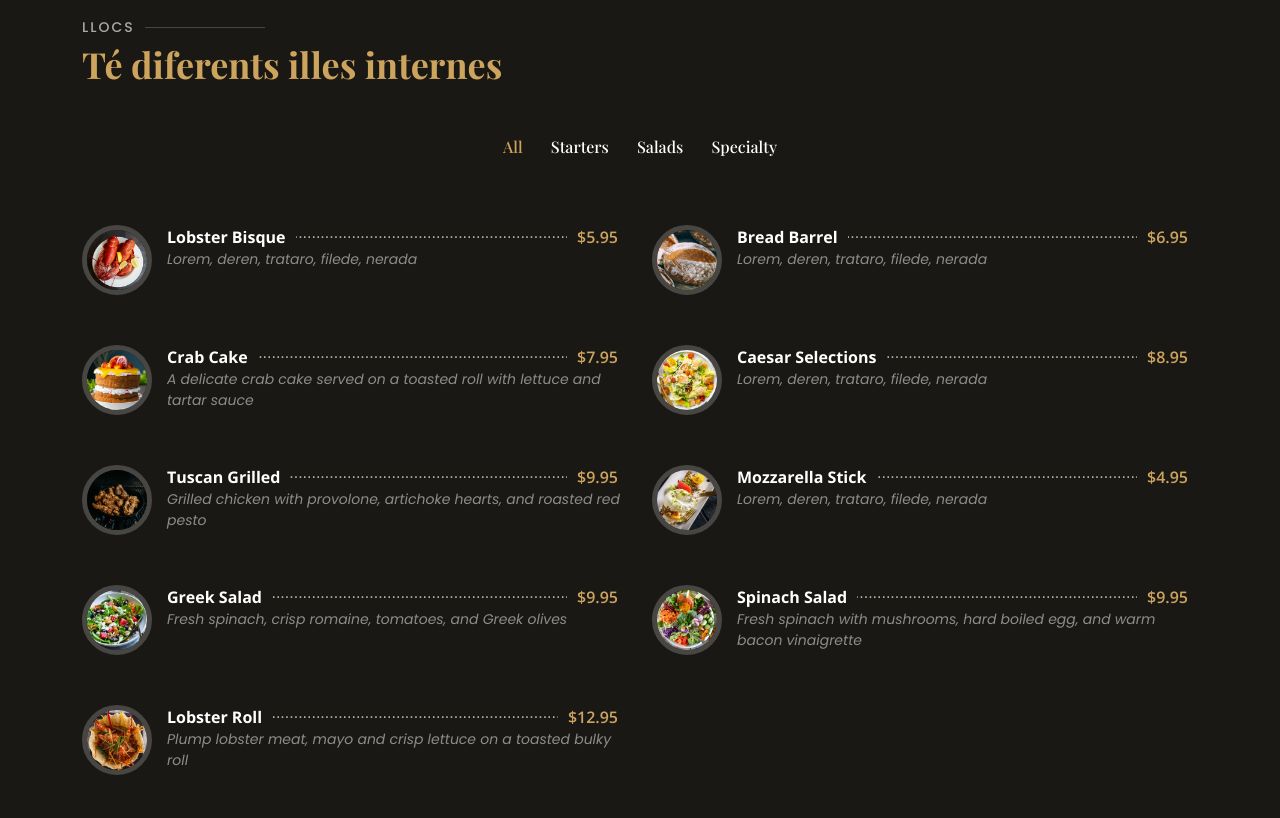
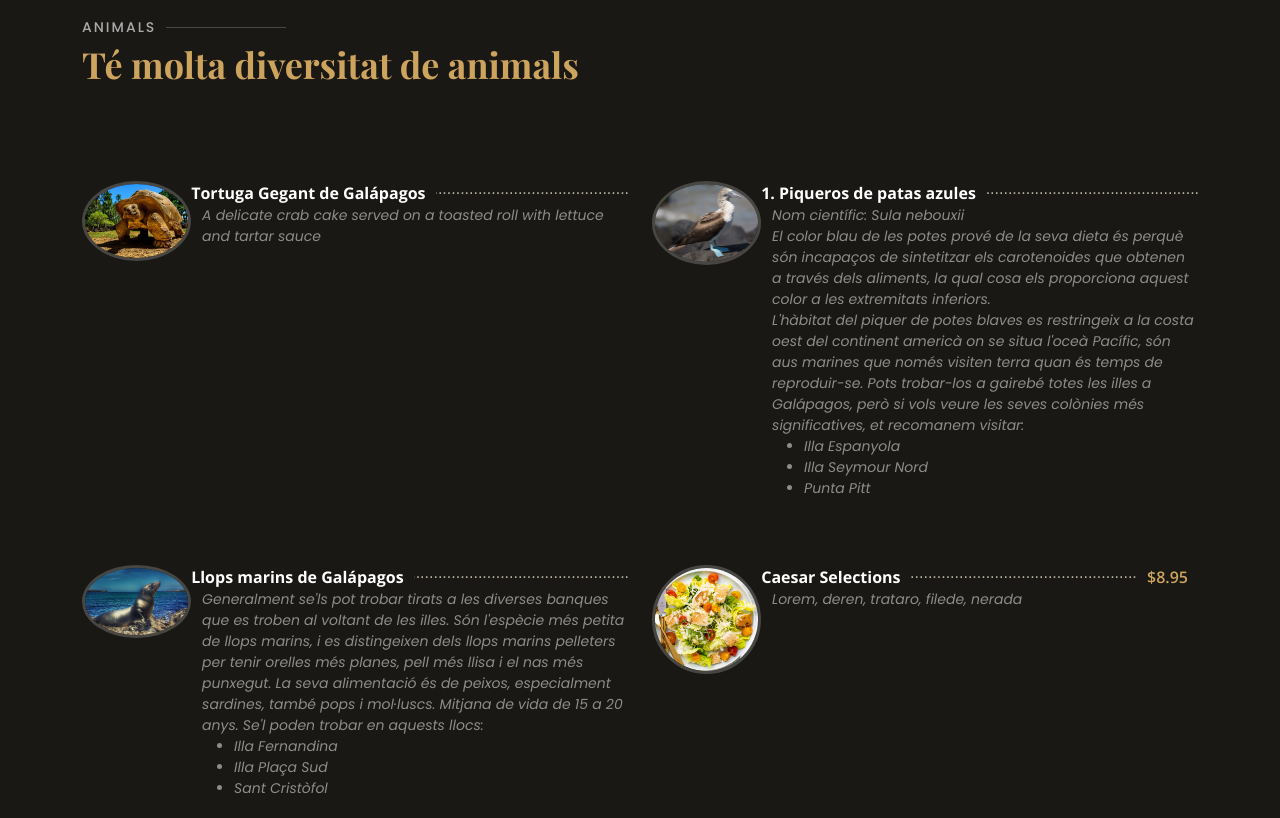
Before and after one commit to Deiva-Choloquinga/deiva-choloquinga.github.io, a plain HTML site: page index.html in a window 1280 px wide. Shown: the part 1420-2238 px from the top of the page. Drawn offline with nearby package versions, Linux system fonts and the light colour scheme; a web font is replaced by a local one.

Commit message:
imagenes

```diff
--- a/assets/css/style.css
+++ b/assets/css/style.css
@@ -929,10 +929,10 @@ section {
 }
 
 .menu .menu-img {
-  width: 70px;
+  width: 20%;
   border-radius: 50%;
   float: left;
-  border: 5px solid rgba(255, 255, 255, 0.2);
+  border: 3px solid rgba(255, 255, 255, 0.2);
 }
 
 .menu .menu-content {
@@ -978,7 +978,7 @@ section {
 }
 
 .menu .menu-ingredients {
-  margin-left: 85px;
+  margin-left: 22%;
   font-style: italic;
   font-size: 14px;
   font-family: "Poppins", sans-serif;
--- a/index.html
+++ b/index.html
@@ -71,10 +71,10 @@
         <ul>
           <li><a class="nav-link scrollto active" href="#hero">INICI</a></li>
           <li><a class="nav-link scrollto" href="#about">HISTORIA</a></li>
-          <li><a class="nav-link scrollto" href="#menu">LLOCS</a></li>
-          <li><a class="nav-link scrollto" href="#specials">Specials</a></li>
-          <li><a class="nav-link scrollto" href="#events">Events</a></li>
-          <!--<li><a class="nav-link scrollto" href="#chefs">Chefs</a></li> ---->
+          <li><a class="nav-link scrollto" href="#menu">ANIMALS</a></li>
+          <li><a class="nav-link scrollto" href="#events">LLOCS</a></li>
+          <!--<li><a class="nav-link scrollto" href="#specials">Specials</a></li>
+        <li><a class="nav-link scrollto" href="#chefs">Chefs</a></li> ---->
           <li><a class="nav-link scrollto" href="#gallery">GALERIA</a></li>
           <!-- <li class="dropdown"><a href="#"><span>Drop Down</span> <i class="bi bi-chevron-down"></i></a>
           <ul>
@@ -216,11 +216,11 @@
       <div class="container" data-aos="fade-up">
 
         <div class="section-title">
-          <h2>LLOCS</h2>
-          <p>Té diferents illes internes</p>
+          <h2>Animals</h2>
+          <p>Té molta diversitat de animals</p>
         </div>
 
-        <div class="row" data-aos="fade-up" data-aos-delay="100">
+        <!-- <div class="row" data-aos="fade-up" data-aos-delay="100">
           <div class="col-lg-12 d-flex justify-content-center">
             <ul id="menu-flters">
               <li data-filter="*" class="filter-active">All</li>
@@ -229,40 +229,60 @@
               <li data-filter=".filter-specialty">Specialty</li>
             </ul>
           </div>
-        </div>
+        </div>---->
 
         <div class="row menu-container" data-aos="fade-up" data-aos-delay="200">
-
           <div class="col-lg-6 menu-item filter-starters">
-            <img src="assets/img/menu/lobster-bisque.jpg" class="menu-img" alt="">
+            <img src="imatges/tortuga.jpg" class="menu-img" alt="">
             <div class="menu-content">
-              <a href="#">Lobster Bisque</a><span>$5.95</span>
-            </div>
-            <div class="menu-ingredients">
-              Lorem, deren, trataro, filede, nerada
-            </div>
-          </div>
-
-          <div class="col-lg-6 menu-item filter-specialty">
-            <img src="assets/img/menu/bread-barrel.jpg" class="menu-img" alt="">
-            <div class="menu-content">
-              <a href="#">Bread Barrel</a><span>$6.95</span>
-            </div>
-            <div class="menu-ingredients">
-              Lorem, deren, trataro, filede, nerada
-            </div>
-          </div>
-
-          <div class="col-lg-6 menu-item filter-starters">
-            <img src="assets/img/menu/cake.jpg" class="menu-img" alt="">
-            <div class="menu-content">
-              <a href="#">Crab Cake</a><span>$7.95</span>
+              <a href="#">Tortuga Gegant de Galápagos</a>
             </div>
             <div class="menu-ingredients">
               A delicate crab cake served on a toasted roll with lettuce and tartar sauce
             </div>
           </div>
 
+          <div class="col-lg-6 menu-item filter-starters">
+            <img src="imatges/Piqueros.jpg" class="menu-img" alt="">
+            <div class="menu-content">
+              <a href="#">1. Piqueros de patas azules</a>
+            </div>
+            <div class="menu-ingredients">
+              Nom científic: Sula nebouxii<br>
+              El color blau de les potes prové de la seva dieta és perquè són incapaços de
+              sintetitzar els carotenoides que obtenen a través dels aliments,
+              la qual cosa els proporciona aquest color a les extremitats inferiors.<br>
+              L'hàbitat del piquer de potes blaves es restringeix a la costa oest del continent americà
+              on se situa l'oceà Pacífic, són aus marines que només visiten terra quan és temps de reproduir-se.
+              Pots trobar-los a gairebé totes les illes a Galápagos, però si vols veure les seves colònies
+              més significatives, et recomanem visitar:
+              <ul>
+                <li>Illa Espanyola</li>
+                <li>Illa Seymour Nord</li>
+                <li>Punta Pitt</li>
+              </ul>
+            </div>
+          </div>
+
+          <div class="col-lg-6 menu-item filter-specialty">
+            <img src="imatges/lobos.jpg" class="menu-img" alt="">
+            <div class="menu-content">
+              <a href="#">Llops marins de Galápagos</a>
+            </div>
+            <div class="menu-ingredients">
+              Generalment se'ls pot trobar tirats a les diverses banques que es troben al voltant de les illes.
+              Són l'espècie més petita de llops marins, i es distingeixen dels llops marins pelleters
+              per tenir orelles més planes, pell més llisa i el nas més punxegut.
+              La seva alimentació és de peixos, especialment sardines, també pops i mol·luscs.
+              Mitjana de vida de 15 a 20 anys.
+              Se'l poden trobar en aquests llocs:
+              <ul>
+              <li>Illa Fernandina</li>
+              <li>Illa Plaça Sud</li>
+              <li>Sant Cristòfol</li>
+            </ul>
+            </div>
+          </div>
           <div class="col-lg-6 menu-item filter-salads">
             <img src="assets/img/menu/caesar.jpg" class="menu-img" alt="">
             <div class="menu-content">
@@ -853,8 +873,9 @@
 
       <div data-aos="fade-up">
         <iframe style="border:0; width: 100%; height: 350px;"
-          src="https://www.google.com/maps/embed?pb=!1m18!1m12!1m3!1d2042741.3391936861!2d-91.7433858260251!3d-0.3830042799224466!2m3!1f0!2f0!3f0!3m2!1i1024!2i768!4f13.1!3m3!1m2!1s0x9021d9b43bec07cd%3A0xfb3e68fef05dae23!2sIlles%20Gal%C3%A1pagos!5e0!3m2!1sca!2sus!4v1697569988734!5m2!1sca!2sus" width="800" height="600" style="border:0;" allowfullscreen="" loading="lazy" referrerpolicy="no-referrer-when-downgrade"
-          frameborder="0" allowfullscreen>
+          src="https://www.google.com/maps/embed?pb=!1m18!1m12!1m3!1d2042741.3391936861!2d-91.7433858260251!3d-0.3830042799224466!2m3!1f0!2f0!3f0!3m2!1i1024!2i768!4f13.1!3m3!1m2!1s0x9021d9b43bec07cd%3A0xfb3e68fef05dae23!2sIlles%20Gal%C3%A1pagos!5e0!3m2!1sca!2sus!4v1697569988734!5m2!1sca!2sus"
+          width="800" height="600" style="border:0;" allowfullscreen="" loading="lazy"
+          referrerpolicy="no-referrer-when-downgrade" frameborder="0" allowfullscreen>
         </iframe>
       </div>
     </section> <!-- End  Section -->
```
Also changed, not shown: imatges/Piqueros.jpg (added), imatges/lobos.jpg (added), imatges/tortuga.jpg (added).
